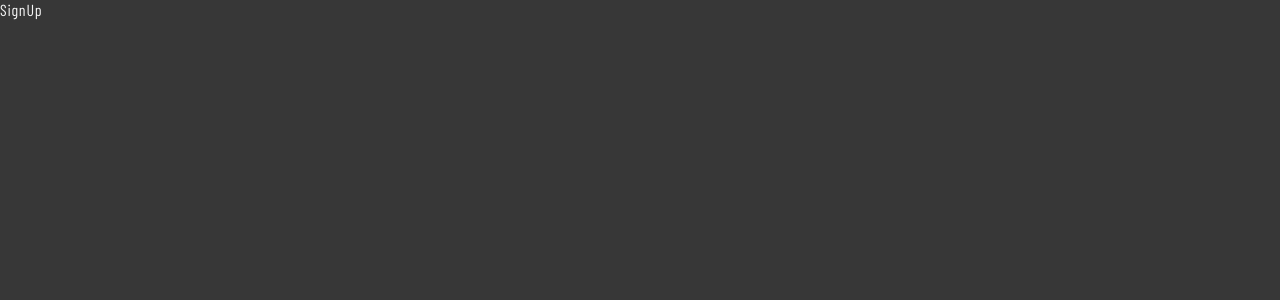
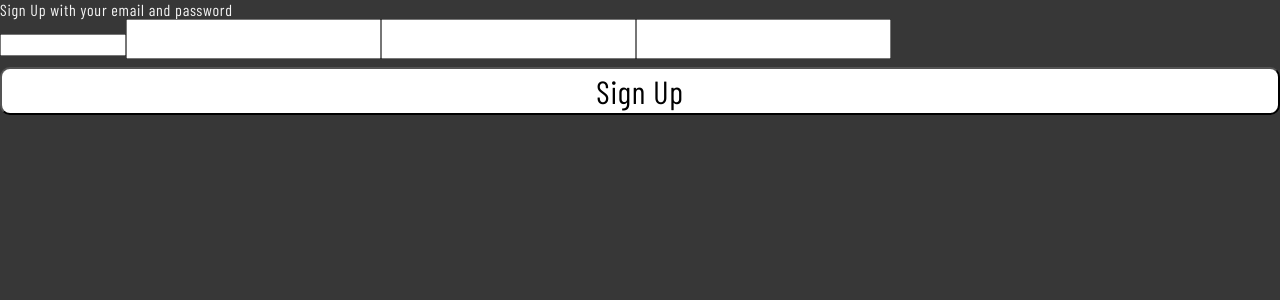
Before and after one commit to TaylerWaddle/HabitStack-react, a React (Vite) app in the folder HabitStack-react/: page /sign-up in a window 1280 px wide. Shown: the top 300 px of the page. Built offline with nearby package versions, Linux system fonts and the light colour scheme; a web font is replaced by a local one.

Commit message:
added sign up page

```diff
--- a/HabitStack-react/src/routes/profile/profile.component.jsx
+++ b/HabitStack-react/src/routes/profile/profile.component.jsx
@@ -1,5 +1,19 @@
+import { useNavigate } from "react-router-dom";
+import { signOutUser } from "../../utils/firebase";
+
 const ProfileRoute = () => {
-  return <div>I am Profile Route</div>;
+  const navigate = useNavigate();
+
+  const handleClick = () => {
+    signOutUser();
+    navigate("/sign-in");
+  };
+  return (
+    <div>
+      I am Profile Route
+      <button onClick={handleClick}>Sign Out</button>
+    </div>
+  );
 };
 
 export default ProfileRoute;
--- a/HabitStack-react/src/routes/sign-up/sign-up.component.jsx
+++ b/HabitStack-react/src/routes/sign-up/sign-up.component.jsx
@@ -1,7 +1,98 @@
+import { useState } from "react";
+
+import {
+  createAuthUserWithEmailAndPassword,
+  createUserDocFromAuth,
+} from "../../utils/firebase";
+
 import "./sign-up.styles.scss";
 
+const defaultFormFields = {
+  displayName: "",
+  email: "",
+  password: "",
+  confirmPassword: "",
+};
+
 const SignUp = () => {
-  return <div>SignUp</div>;
+  const [formFields, setFormFields] = useState(defaultFormFields);
+  const { displayName, email, password, confirmPassword } = formFields;
+
+  const handleChange = (event) => {
+    const { name, value } = event.target;
+
+    setFormFields({ ...formFields, [name]: value });
+  };
+
+  const resetFormFields = () => {
+    setFormFields(defaultFormFields);
+  };
+
+  const handleSubmit = async (event) => {
+    event.preventDefault();
+    if (password !== confirmPassword) {
+      alert("Passwords Do Not Match");
+      return;
+    }
+    try {
+      const { user } = await createAuthUserWithEmailAndPassword(
+        email,
+        password
+      );
+      await createUserDocFromAuth(user, { displayName });
+      resetFormFields();
+    } catch (error) {
+      if (error.code === "auth/email-already-in-use") {
+        alert("Cannot create user. Email already in use.");
+      } else {
+        console.log(
+          "There was an error when creating user. User not created.",
+          error
+        );
+      }
+    }
+  };
+  return (
+    <div className="sign-up-container">
+      <span>Sign Up with your email and password</span>
+      <form onSubmit={handleSubmit}>
+        <input
+          label="Display Name"
+          type="text"
+          required
+          onChange={handleChange}
+          name="displayName"
+          value={displayName}
+        />
+        <input
+          label="Email"
+          type="email"
+          required
+          onChange={handleChange}
+          name="email"
+          value={email}
+        />
+        <input
+          label="Password"
+          type="password"
+          required
+          onChange={handleChange}
+          name="password"
+          value={password}
+        />
+        <input
+          label="Confirm Password"
+          type="password"
+          required
+          onChange={handleChange}
+          name="confirmPassword"
+          value={confirmPassword}
+        />
+
+        <button type="submit">Sign Up</button>
+      </form>
+    </div>
+  );
 };
 
 export default SignUp;
--- a/HabitStack-react/src/utils/firebase.js
+++ b/HabitStack-react/src/utils/firebase.js
@@ -17,6 +17,7 @@ import {
   signOut,
   signInWithPopup,
   GoogleAuthProvider,
+  onAuthStateChanged,
 } from "firebase/auth";
 
 // Your web app's Firebase configuration
@@ -89,3 +90,6 @@ export const createUserDocFromAuth = async (
 };
 
 export const signOutUser = async () => await signOut(auth);
+
+export const onAuthStateChangedListener = (callback) =>
+  onAuthStateChanged(auth, callback);
```
Also changed, not shown: HabitStack-react/src/contexts/user.context.jsx (added, +29 -0 lines).
